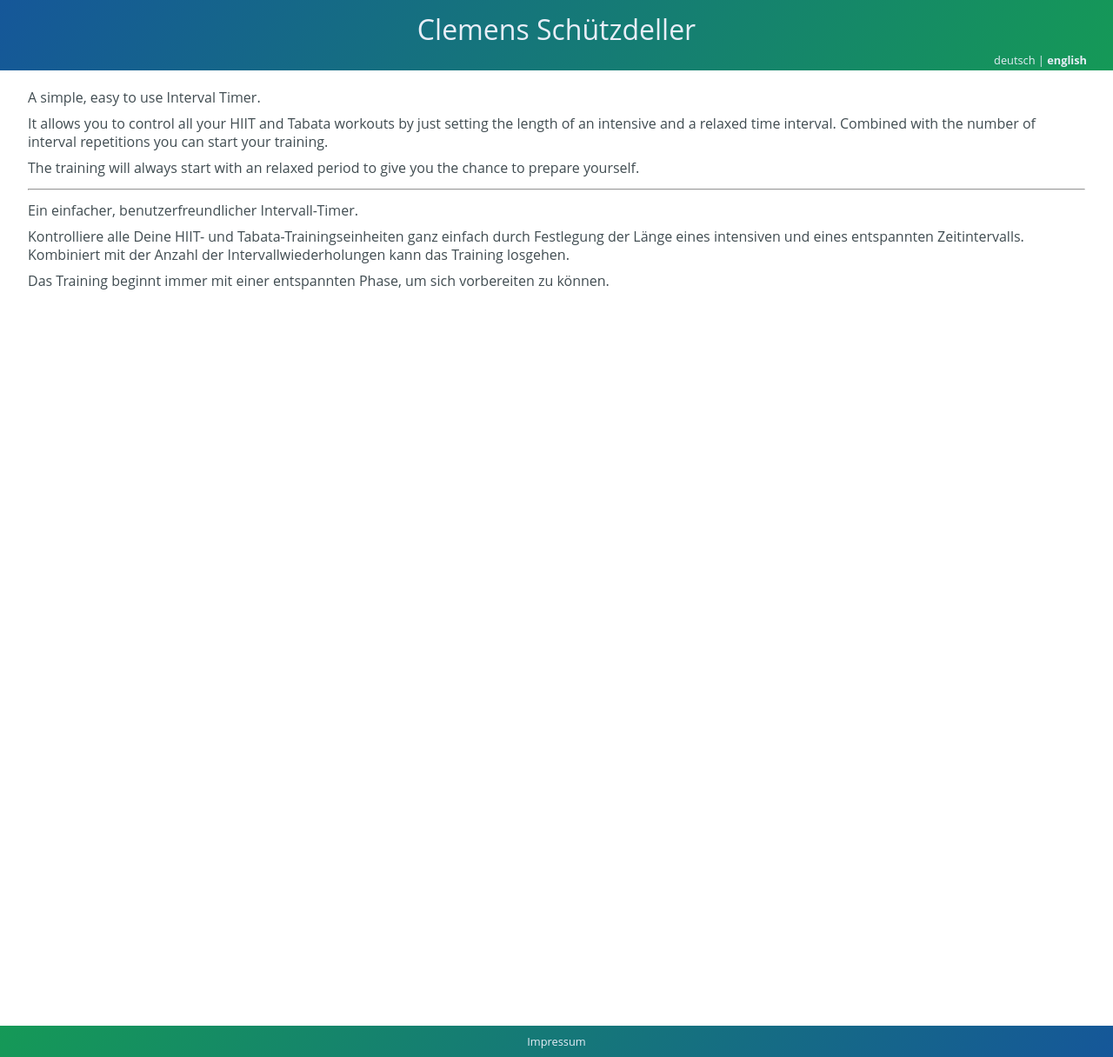
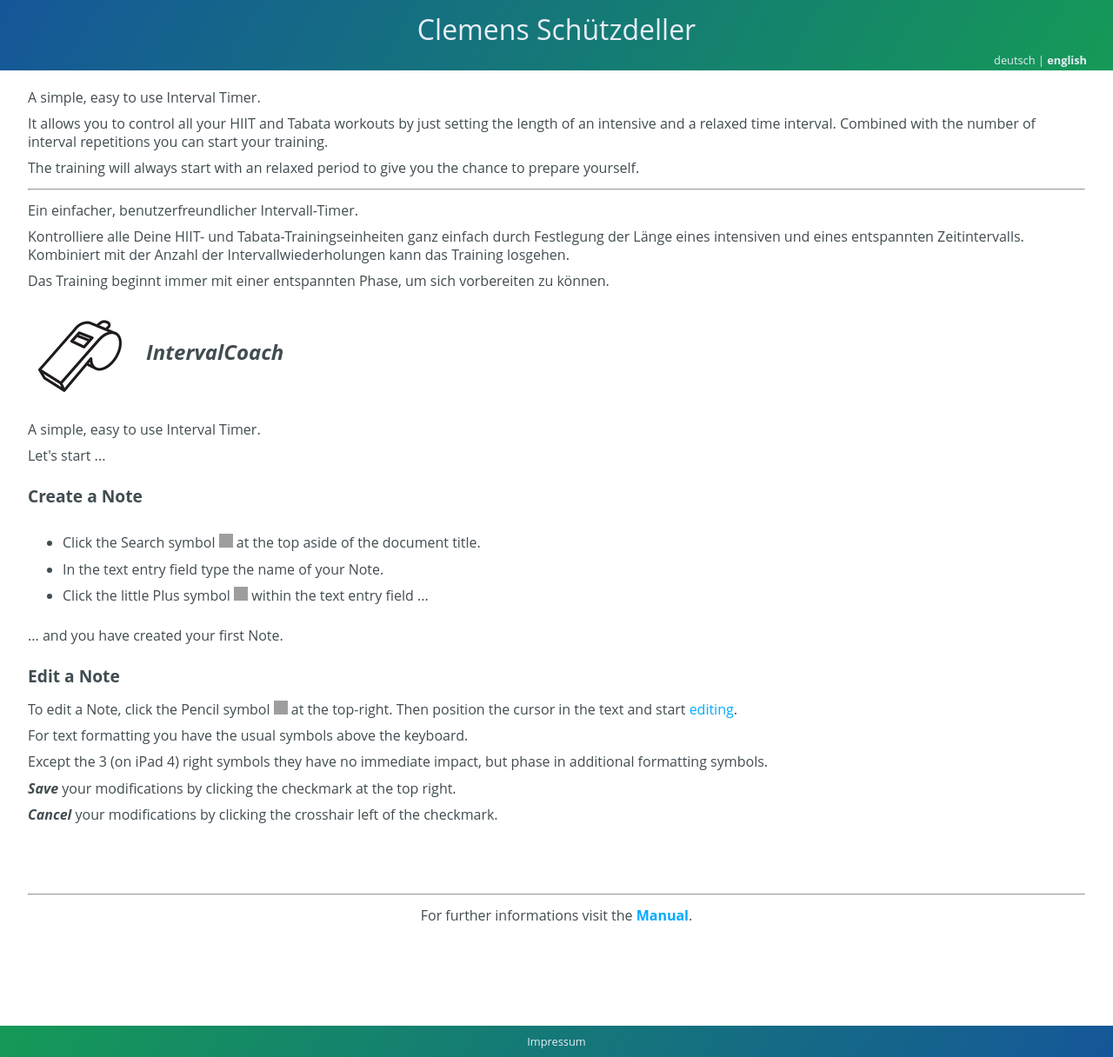
Before and after one commit to cs-LA/home, a Jekyll site: the page built from IntervalCoach/index.md, in a window 1280 px wide. Shown: the whole page at 87% size. Built offline with Jekyll 4.4.1, drawn with Linux system fonts in a browser that asks for light colours; our own code applies the rules of GitHub Pages for plain Markdown files; grey boxes are pictures that could not be loaded.

Commit message:
Update index.md

```diff
--- a/IntervalCoach/index.md
+++ b/IntervalCoach/index.md
@@ -15,3 +15,67 @@
  Kombiniert mit der Anzahl der Intervallwiederholungen kann das Training losgehen.
 
  Das Training beginnt immer mit einer entspannten Phase, um sich vorbereiten zu können.
+
+<div class="logoRow">
+  <div class="logoColumn logoColumnLeft">
+    <img src="logo120.png">
+  </div>
+  <div class="logoColumn logoColumnRight">
+    <div class="vCentered">
+      <div class="logoTitle">IntervalCoach</div>
+      <div class="logoTitle"><span class="en"></span><span class="de"></span></div>
+    </div>
+  </div>
+</div>
+<p><span class="en">A simple, easy to use Interval Timer.</span><span class="de">Beim ersten Aufruf erscheint die App zunächst einmal seltsam. Man landet auf der Einstellungs-Seite und kann damit zunächst einmal nicht viel anfangen.</span></p>
+<p><span class="en">Let's start ...</span><span class="de">Aber nun gehts los ...</span></p>
+<h4>
+  <span class="en">Create a Note</span>
+  <span class="de">Erstellen einer Notiz</span>
+</h4>
+<ul>
+  <li>
+    <span class="en">Click the Search symbol <img src="Manual/buttons/search.jpg" class="appButton"> at the top aside of the document title.</span>
+    <span class="de">Klicke auf das Such-Symbol <img src="Manual/buttons/search.jpg" class="appButton">  oben neben dem Dokumententitel.</span>
+  </li>
+  <li>
+    <span class="en">In the text entry field type the name of your Note.</span>
+    <span class="de">In dem Eingabefeld gibst Du den Namen Deiner Notiz ein.</span>
+  </li>
+  <li>
+    <span class="en">Click the little Plus symbol <img src="Manual/buttons/createNew.jpg" class="appButton"> within the text entry field ...</span>
+    <span class="de">Dann auf das kleine Plus-Symbol <img src="Manual/buttons/createNew.jpg" class="appButton"> in dem Eingabefeld klicken ...</span>
+  </li>
+</ul>
+<p><span class="en">... and you have created your first Note.</span><span class="de">... und schon hast Du Deine erste Notiz erstellt.</span></p>
+<h4>
+  <span class="en">Edit a Note</span>
+  <span class="de">Bearbeiten einer Notiz</span>
+</h4>
+<p>
+  <span class="en">To edit a Note, click the Pencil symbol <img src="Manual/buttons/edit.jpg" class="appButton"> at the top-right. Then position the cursor in the text and start <a href="Manual/EditMode.html">editing</a>.</span>
+  <span class="de">Um eine Notiz zu bearbeiten, klickst Du oben rechts auf das Bleistift-Symbol <img src="Manual/buttons/edit.jpg" class="appButton">. Danach kannst Du den Cursor an die Stelle im Text positionieren, wo Du mit der <a href="Manual/EditMode.html">Bearbeitung</a> beginnen möchtest.</span>
+</p>
+<p>
+  <span class="en">For text formatting you have the usual symbols above the keyboard.</span>
+  <span class="de">Für die Formatierung des Textes stehen Dir oberhalb der Tastatur die üblichen Symbole zur Verfügung.</span>
+</p>
+<p>
+  <span class="en">Except the 3 (on iPad 4) right symbols they have no immediate impact, but phase in additional formatting symbols.</span>
+  <span class="de">Außer den 3 (auf dem iPad 4) rechten Symbolen haben diese Symbole keine direkte Wirkung, sondern blenden zusätzliche Formatierungssymbole ein.</span>
+</p>
+<p>
+  <span class="en"><b><i>Save</i></b> your modifications by clicking the checkmark at the top right.</span>
+  <span class="de"><b><i>Speichere</i></b> Deine Änderungen, indem Du das Häkchen oben rechts klickst.</span>
+</p>
+<p>
+  <span class="en"><b><i>Cancel</i></b> your modifications by clicking the crosshair left of the checkmark.</span>
+  <span class="de"><b><i>Verwerfe</i></b> Deine Änderungen, indem Du das Kreuz neben dem Speichern-Häkchen klickst.</span>
+</p>
+<h3>&nbsp;</h3>
+<hr>
+<p>
+  <span class="en" align="center">For further informations visit the <b><a href="Manual.html">Manual</a></b>.</span>
+  <span class="de" align="center">Weitere Informatinen findest Du im <b><a href="Manual.html">Handbuch</a></b>.</span>
+<p>
+<h3>&nbsp;</h3>
```
